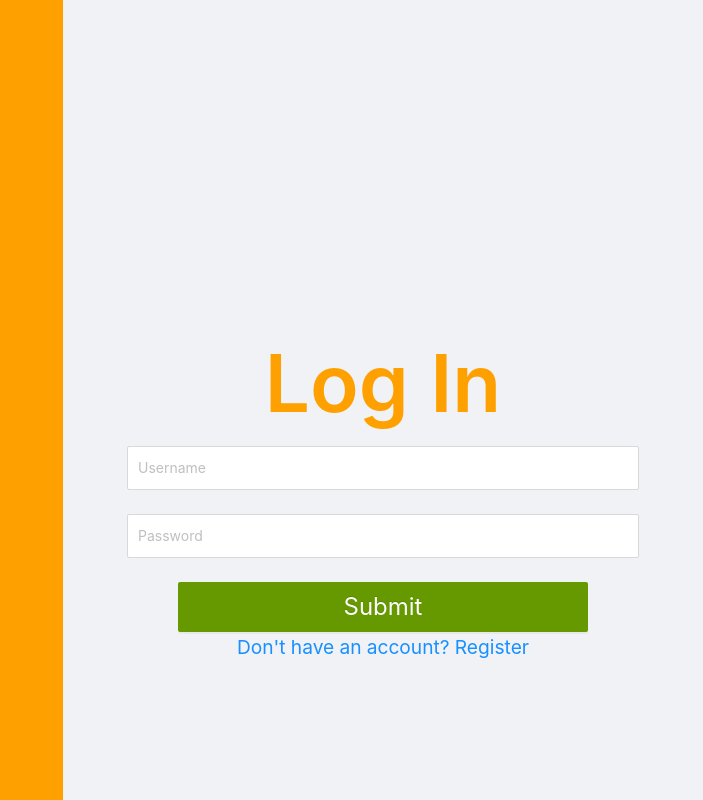
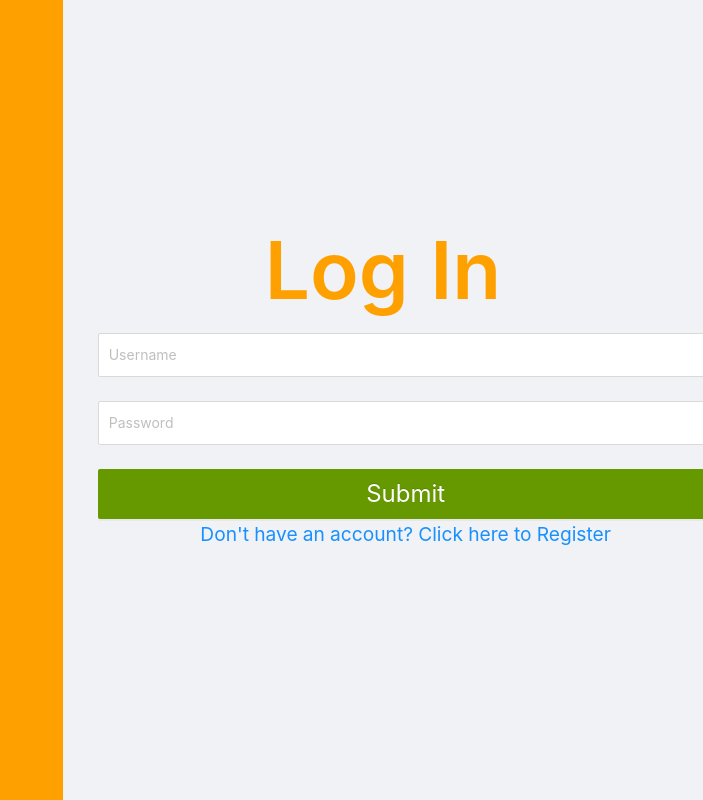
Before and after one commit to AGhafoor94/Xibit, a React (Create React App) app: page /#/login in a window 1280 px wide. Shown: the top 800 px of the page, without its empty margins (577-1280 px from the left). Built offline with nearby package versions, Linux system fonts and the light colour scheme.

Commit message:
Some styles changed

```diff
--- a/src/components/forms/Login.js
+++ b/src/components/forms/Login.js
@@ -37,14 +37,24 @@ export const Login = () => {
   return (
     <div>
       <Layout>
-        <Row style={{ height: "100vh" }}>
+        <Row type="flex" style={{ height: "100vh" }}>
           <Col
             className="gutter-row display"
             span={12}
             style={{ backgroundColor: "#FEA000" }}
           ></Col>
-          <Col className=" gutter-row " span={12}>
-            <LoginForm onSubmit={onSubmit} error={setError} />
+          <Col
+            style={{
+              display: "flex",
+              justifyContent: "center",
+              alignItems: "center",
+            }}
+            className=" gutter-row "
+            span={12}
+          >
+            <div style={{ display: "inline-block", verticalAlign: "middle" }}>
+              <LoginForm onSubmit={onSubmit} error={setError} />
+            </div>
           </Col>
         </Row>
       </Layout>
--- a/src/components/forms/LoginForm.js
+++ b/src/components/forms/LoginForm.js
@@ -40,7 +40,7 @@ export const LoginForm = forwardRef(({ onSubmit, error }, ref) => (
           htmlType="submit"
           className="login-form-button"
           style={{
-            width: "80%",
+            width: "100%",
             backgroundColor: "#669900",
             border: "#669900",
             height: "50px",
@@ -60,7 +60,7 @@ export const LoginForm = forwardRef(({ onSubmit, error }, ref) => (
             fontSize: "1.2rem",
           }}
         >
-          Don't have an account? Register
+          Don't have an account? Click here to Register
         </NavLink>
       </Form.Item>
     </Form>
--- a/src/components/forms/Register.js
+++ b/src/components/forms/Register.js
@@ -36,14 +36,24 @@ export const Register = () => {
   return (
     <div>
       <Layout>
-        <Row style={{ height: "100vh" }}>
+        <Row type="flex" style={{ height: "100vh" }}>
           <Col
             className="gutter-row display"
             span={12}
             style={{ backgroundColor: "#FEA000" }}
           ></Col>
-          <Col className="rightComponent gutter-row " span={12}>
-            <RegisterForm onSubmit={onSubmit} error={setError} />
+          <Col
+            style={{
+              display: "flex",
+              justifyContent: "center",
+              alignItems: "center",
+            }}
+            className=" gutter-row "
+            span={12}
+          >
+            <div style={{ display: "inline-block", verticalAlign: "middle" }}>
+              <RegisterForm onSubmit={onSubmit} error={setError} />
+            </div>
           </Col>
         </Row>
       </Layout>
--- a/src/components/forms/RegisterForm.js
+++ b/src/components/forms/RegisterForm.js
@@ -21,7 +21,12 @@ export const RegisterForm = forwardRef(({ onSubmit, error }, ref) => (
         name="firstName"
         rules={[{ required: true, message: "Please input your Firstname!" }]}
       >
-        <Input placeholder="First Name" style={{ padding: "10px" }} />
+        <Input
+          placeholder="First Name"
+          style={{
+            padding: "10px",
+          }}
+        />
       </Form.Item>
       <Form.Item
         name="lastName"
@@ -52,7 +57,7 @@ export const RegisterForm = forwardRef(({ onSubmit, error }, ref) => (
           htmlType="submit"
           className="login-form-button"
           style={{
-            width: "80%",
+            width: "100%",
             backgroundColor: "#669900",
             border: "#669900",
             height: "50px",
@@ -72,7 +77,7 @@ export const RegisterForm = forwardRef(({ onSubmit, error }, ref) => (
             fontSize: "1.2rem",
           }}
         >
-          Already have an account? Sign in
+          Already have an account? Click here to Sign in
         </NavLink>
       </Form.Item>
     </Form>
--- a/src/components/forms/forms.css
+++ b/src/components/forms/forms.css
@@ -1,9 +1,9 @@
 .formComponent {
-  text-align: center;
-  margin: 50% auto;
-  width: 80%;
-  display: block;
-  justify-content: center;
+  margin: 0 auto;
+}
+.ant-form-item-control-input {
+  min-width: 150%;
+  left: -80px;
 }
 .titleComponent {
   text-align: center;
```
Also changed, not shown: src/App.css (+1 -16 lines).
